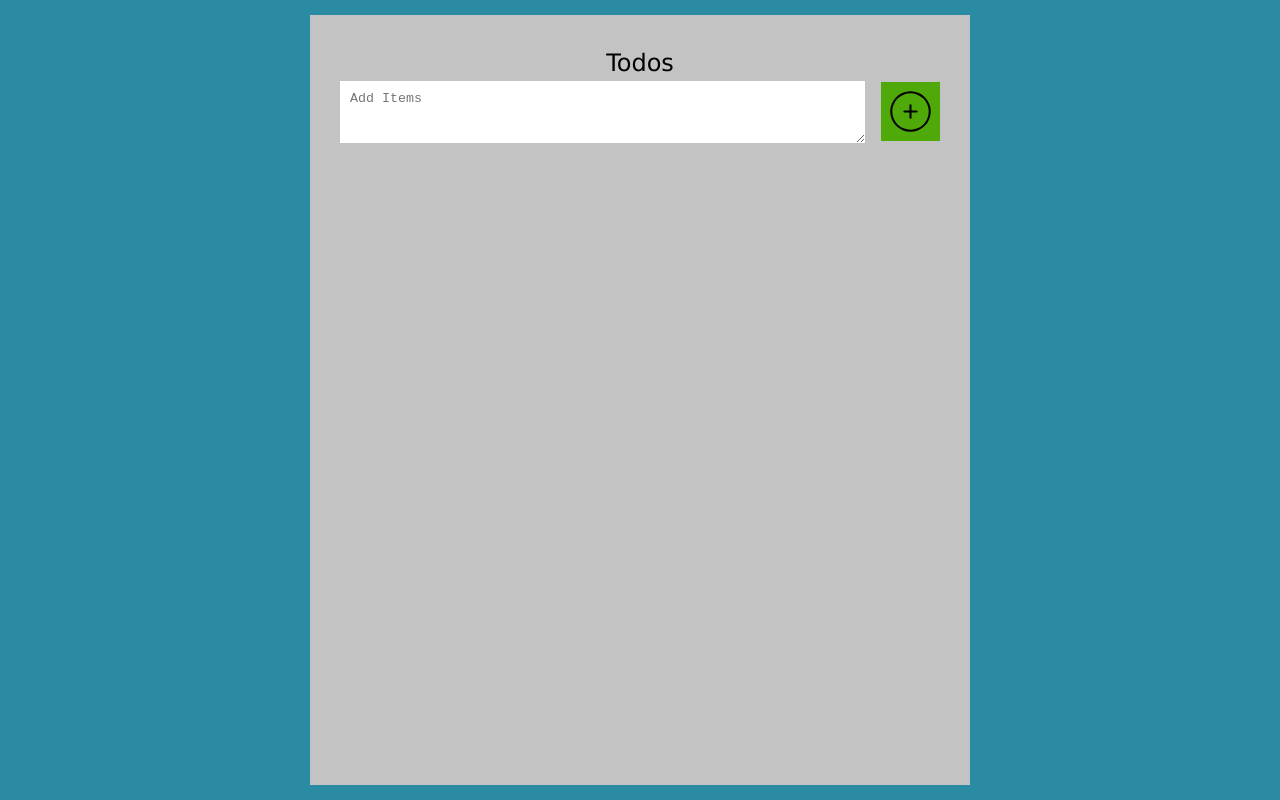
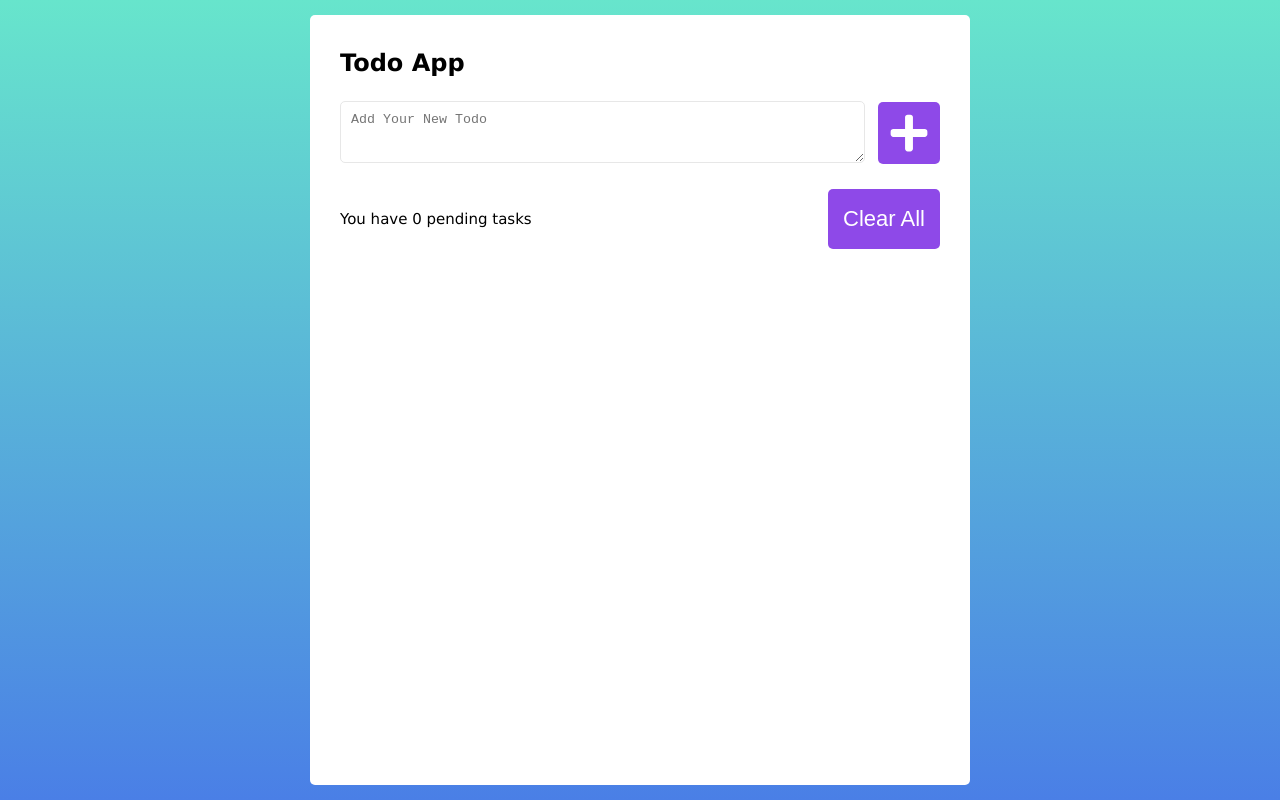
Before and after one commit to Adil-Asad/Architects, a Next.js app: page /todo in a window 1280 px wide. Built offline with nearby package versions, Linux system fonts and the light colour scheme.

Commit message:
time and msg errors resolved + Clear All Added

```diff
--- a/src/pages/todo.jsx
+++ b/src/pages/todo.jsx
@@ -1,26 +1,27 @@
 import styles from "@/styles/todo.module.css";
 import { useState } from "react";
-import { CiCirclePlus } from "react-icons/ci";
-import { MdDeleteForever } from "react-icons/md";
-import { FaRegEdit } from "react-icons/fa";
+import { FaPlus } from "react-icons/fa";
+import { MdDelete } from "react-icons/md";
+import { MdEdit } from "react-icons/md";
 
 function Todo() {
   const [inputData, setInputData] = useState("");
   const [items, setItems] = useState([]);
   const [isToggleBtn, setIsToggleBtn] = useState(true);
   const [isEditBtn, setIsEditBtn] = useState(null);
+  const [isMsg, setIsMsg] = useState(false);
 
   // add items function
   function addItem() {
-    // e.stopPropagation();
     if (inputData.trim() === "") {
-      alert("Please enter the data first!");
+      setIsMsg(true);
     } else {
       const currentDate = new Date();
       const currentTime = currentDate.toLocaleTimeString();
       const newItem = `${inputData} - ${currentTime}`;
       setItems([...items, newItem]);
       setInputData("");
+      setIsMsg(false);
     }
   }
 
@@ -37,12 +38,14 @@ function Todo() {
     const editItem = items.find((item, ind) => {
       return ind === id;
     });
-    console.log(editItem);
+
     setIsToggleBtn(false);
-    setInputData(editItem);
+    // Extracting the text part of the existing item
+    const textPart = editItem.split("-")[0].trim();
+    setInputData(textPart);
     setIsEditBtn(id);
   }
-
+  // update item function
   function updateItem() {
     const newItems = [...items];
     const currentDate = new Date();
@@ -67,13 +70,11 @@ function Todo() {
       }
     }
   };
-  // const currentDate = new Date();
-  // const currentTime = currentDate.toLocaleTimeString();
 
   return (
     <div className={styles.container}>
       <div className={styles.container__child}>
-        <p className={styles.container__heading}>Todos</p>
+        <p className={styles.container__heading}>Todo App</p>
         <div className={styles.item__add}>
           <textarea
             className={styles.item__input}
@@ -81,17 +82,22 @@ function Todo() {
             value={inputData}
             onChange={(e) => setInputData(e.target.value)}
             onKeyDown={handleKeyDown}
-            placeholder="Add Items"
+            placeholder="Add Your New Todo"
           />
           {isToggleBtn ? (
-            <CiCirclePlus className={styles.btn__add} onClick={addItem} />
+            <FaPlus className={styles.btn__add} onClick={addItem} />
           ) : (
-            <FaRegEdit
+            <MdEdit
               className={styles.btn__update}
               onClick={() => updateItem()}
             />
           )}
         </div>
+        {isMsg ? (
+          <p className={styles.text__color}>Please Enter Some Text!</p>
+        ) : (
+          ""
+        )}
         <div className={styles.showItem}>
           {items.map((item, ind) => {
             return (
@@ -102,22 +108,25 @@ function Todo() {
                   </div>
 
                   <div className={styles.btn__group}>
-                    <FaRegEdit
+                    <MdEdit
                       className={styles.btn__edit}
                       onClick={() => editItem(ind)}
                     />
-                    <MdDeleteForever
+                    <MdDelete
                       className={styles.btn__del}
                       onClick={() => delItem(ind)}
                     />
                   </div>
                 </div>
-                <div className={styles.item__box}>
-                  {/* <small className={styles.small}>{currentTime}</small> */}
-                </div>
               </>
             );
           })}
+        </div>
+        <div className={styles.item__clear}>
+          <p>You have {items.length} pending tasks</p>
+          <button className={styles.clear__btn} onClick={() => setItems([])}>
+            Clear All
+          </button>
         </div>
       </div>
     </div>
--- a/src/styles/todo.module.css
+++ b/src/styles/todo.module.css
@@ -1,5 +1,5 @@
 .container {
-  background-color: rgb(42, 139, 163);
+  background-image: linear-gradient(#67e5cc, #4a7fe6);
   width: 100%;
   height: 100vh;
   display: flex;
@@ -9,14 +9,15 @@
 
 .container__child {
   margin: 1rem 0;
-  background: rgb(195, 195, 195);
-  /* border-radius: 5px; */
+  background: #ffffff;
+  border-radius: 5px;
   box-shadow: 0 1 5 1 silver;
   padding: 30px;
 }
 .container__heading {
-  text-align: center;
   font-size: x-large;
+  font-weight: 700;
+  margin-bottom: 20px;
 }
 .item__add {
   position: relative;
@@ -24,9 +25,10 @@
   max-width: 40rem;
 }
 .item__input {
+  border: 1px solid rgb(231, 231, 231);
   height: 4.1rem;
-  border: none;
-  /* border-radius: 10px; */
+
+  border-radius: 5px;
   padding: 10px;
   min-width: 35rem;
   max-width: 40rem;
@@ -35,10 +37,11 @@
   position: absolute;
   right: 0px;
   top: 1px;
-  font-size: 59px;
-  background: rgb(78, 169, 9);
-  padding: 5px;
-  /* border-radius: 20px; */
+  color: white;
+  font-size: 62px;
+  background: #8e49e8;
+  padding: 10px;
+  border-radius: 5px;
   cursor: pointer;
 }
 
@@ -46,10 +49,11 @@
   position: absolute;
   right: 0px;
   top: 1px;
-  font-size: 59px;
+  color: white;
+  font-size: 62px;
   background: rgb(0, 187, 255);
   padding: 5px;
-  /* border-radius: 20px; */
+  border-radius: 5px;
   cursor: pointer;
 }
 
@@ -58,9 +62,10 @@
   display: flex;
 }
 .btn__edit {
+  color: white;
   position: absolute;
   right: 52px;
-  top: -9px;
+  top: -10px;
   font-size: 59px;
   background: rgb(0, 187, 255);
   padding: 15px;
@@ -69,24 +74,26 @@
 }
 .btn__del {
   position: absolute;
-  right: -8px;
-  top: -9px;
+  color: white;
+  right: -10px;
+  top: -10px;
   font-size: 59px;
-  background: rgb(255, 0, 60);
+  background: #e74c3c;
   padding: 15px;
-  /* border-radius: 20px; */
+  border-top-right-radius: 5px;
+  border-bottom-right-radius: 5px;
   cursor: pointer;
 }
 
 .item__all {
   display: flex;
-  min-height: 4.1rem;
+  min-height: 59px;
   justify-content: space-between;
   min-width: 40rem;
   max-width: 40rem;
-  background-color: aliceblue;
+  background-color: #f2f2f2;
   margin-top: 10px;
-  /* border-radius: 10px; */
+  border-radius: 5px;
   padding: 10px;
 }
 .item__box {
@@ -97,7 +104,22 @@
   flex-wrap: wrap;
   max-width: 31rem;
 }
-.small {
-  display: block;
-  width: 90%;
+.text__color {
+  color: red;
 }
+.item__clear {
+  display: flex;
+  justify-content: space-between;
+  align-items: center;
+  margin-top: 20px;
+}
+
+.clear__btn {
+  color: white;
+  font-size: 22px;
+  background: #8e49e8;
+  padding: 17px 15px;
+  border-radius: 5px;
+  cursor: pointer;
+  border: none;
+}
```
